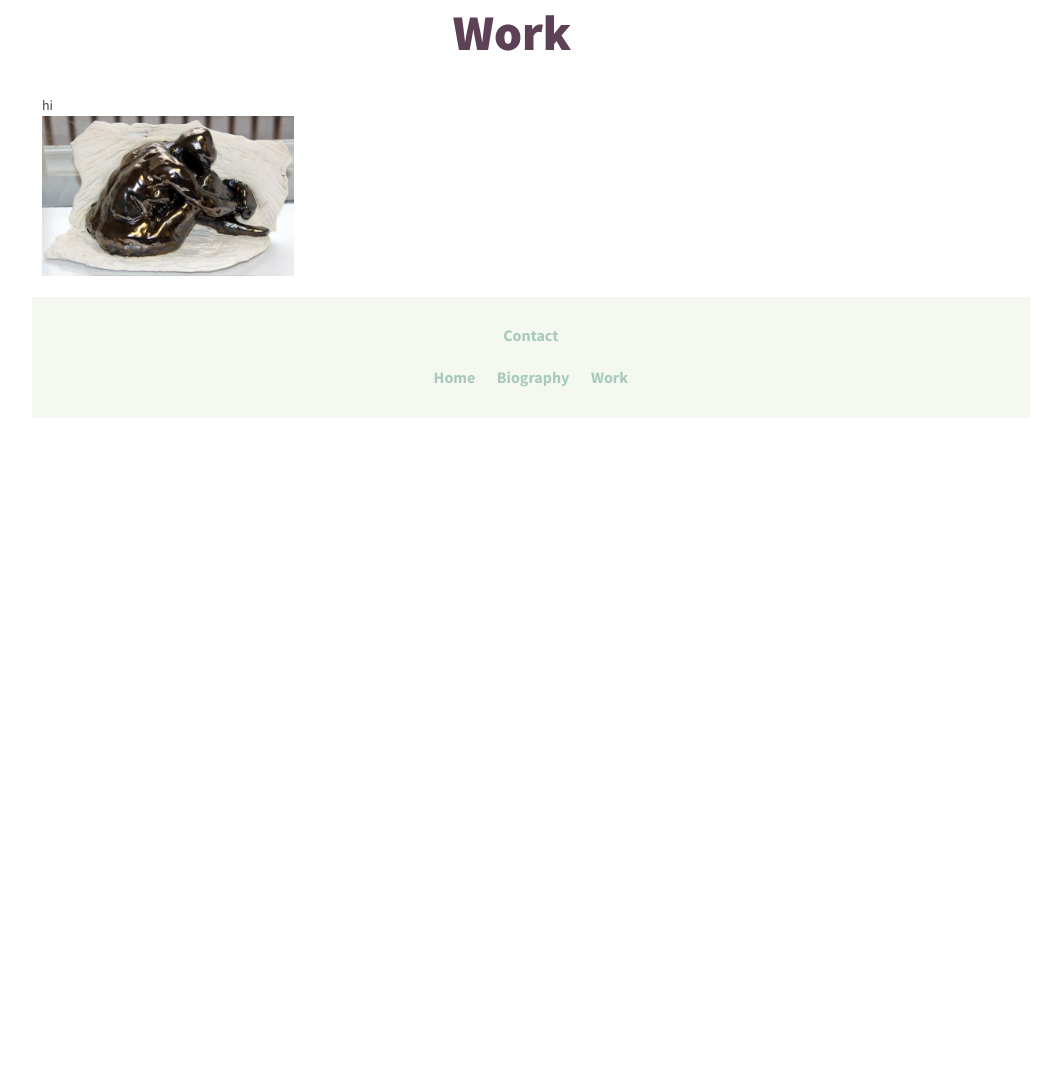
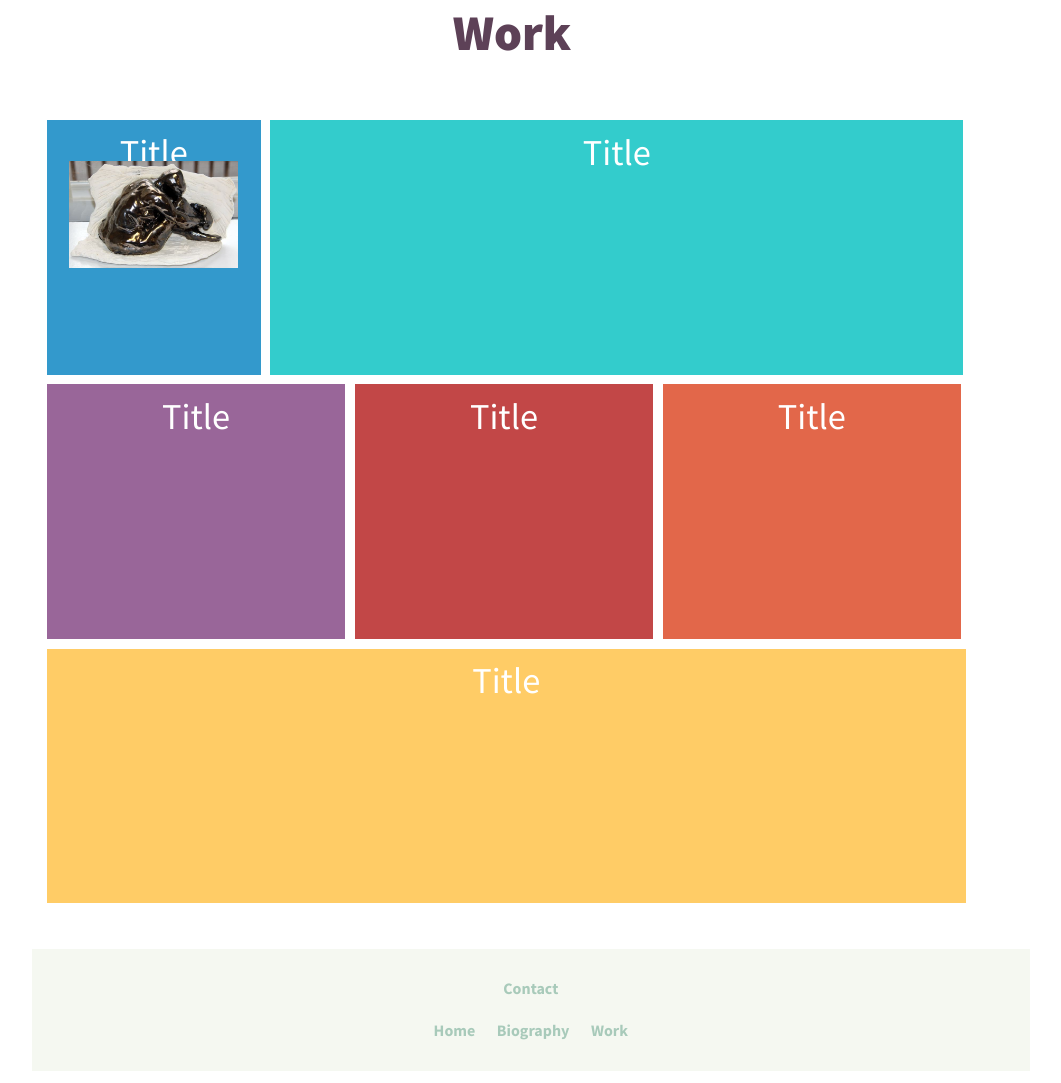
Before and after one commit to owlbytes/BinaShah, a PHP site: page /work.html in a window 1280 px wide. Shown: the whole page, without its empty margins (128-1189 px from the left). Before the commit the page ends 418 px from the top, so only its background shows below. Run offline with PHP 8.4, Linux system fonts and the light colour scheme.

Commit message:
layout for grid

```diff
--- a/CSS/work.css
+++ b/CSS/work.css
@@ -1,43 +1,89 @@
- #pics{
-  position: relative;
-  width: 90%;
- }
-
-#hidden_pics{
-  position: absolute;
-  top: 0;
-  bottom: 0;
-  left: 0;
-  right: 0;
-  visibility: hidden;
-  opacity: 0;
-  overflow: scroll;
-
-
+ul{
+  text-align: center;
+  margin-right: auto;
+  margin-left: auto;
+}
+.rb-grid {
+    list-style: none;
+    text-align: center;
+    margin-left:auto;
+    margin-right: auto;
 }
 
-#hidden_pics:hover{
-  visibility: visible;
-  opacity: 1;
+.rb-grid li {
+    width: 24%;
+    height: 15em;
+    margin: 0.5%;
+    background: #8CC7DF;
+    color: #fff;
+    display: block;
+    float: left;
+    padding: 1.6em;
+    cursor: pointer;
+    position: relative;
+}
+
+.rb-grid li.rb-span-1{
+    width: 18%;
+}
+
+#width1 img {
   width: 100%;
-  height: 100%;
+  height: auto;
+}
+
+.rb-grid li.rb-span-2 {
+    width: 27%;
+}
+
+.rb-grid li.rb-span-3 {
+    width: 30%;
+}
+
+.rb-grid li.rb-span-4 {
+    width: 40%;
+}
+
+.rb-grid li.rb-span-5 {
+    width: 93%;
+}
+
+.rb-grid li.rb-span-6 {
+    width: 69%;
+}
+
+.rb-grid li h3 {
+    font-size: 2.6em;
+    font-weight: 100;
+}
+
+.rb-grid li[class^="icon-"]:before,
+.rb-grid li[class*=" icon-"]:before {
+    font-size: 10em;
+    position: absolute;
+    display: block;
+    width: 100%;
+    height: 100%;
+    top: 0;
+    left: 0;
+    line-height: 3;
+    opacity: 0.4;
+    text-align: right;
+    pointer-events: none;
 }
 
 /*color choices for boxes*/
-#rb-grid li:nth-child(1) {
-  border-style:solid;
-  border-color:#5D4157;
-}
-#rb-grid li:nth-child(2) { background: #838689; }
-#rb-grid li:nth-child(3) { background: #A8CABA; }
-#rb-grid li:nth-child(4) { background: #CAD7B2; }
-.rb-grid li:nth-child(5) { background: #EBE3AA; }
-.rb-grid li:nth-child(6) { background: #5D4157; }
-.rb-grid li:nth-child(7) { background: #838689; }
-.rb-grid li:nth-child(8) { background: #A8CABA; }
-.rb-grid li:nth-child(9) { background: #CAD7B2; }
-.rb-grid li:nth-child(10) { background: #EBE3AA; }
-
+.rb-grid li:nth-child(1) { background: #3399CC; }
+.rb-grid li:nth-child(2) { background: #33CCCC; }
+.rb-grid li:nth-child(3) { background: #996699; }
+.rb-grid li:nth-child(4) { background: #C24747; }
+.rb-grid li:nth-child(5) { background: #e2674a; }
+.rb-grid li:nth-child(6) { background: #FFCC66; }
+.rb-grid li:nth-child(7) { background: #99CC99; }
+.rb-grid li:nth-child(8) { background: #669999; }
+.rb-grid li:nth-child(9) { background: #CC6699; }
+.rb-grid li:nth-child(10) { background: #339966; }
+.rb-grid li:nth-child(11) { background: #666699; }
 
 
 /*for smaller screens, boxes arent in grid*/
--- a/work.html
+++ b/work.html
@@ -10,41 +10,37 @@
 </head>
 <body>
   <div class="container">
-    <div class="sixteen columns">
+    <div class="sixteen columns" id="grid">
       <h1>Work</h1>
       <br>
       <br>
-      <div class="five columns alpha" id="rb-grid">
-        <p>hi</p>
-        <img src="fold.jpg" id="pics">
-        <img src="fold.jpg" id="hidden_pics">
-        <p id="hidden_pics">test</p>
-      </div>
-      <!-- <div class="four columns omega">
-        <p>hi</p>
-        <img src="fold.jpg">
-      </div>
-      <div class="seven columns omega">
-        <p>hi</p>
-        <img src="fold.jpg">
-      </div>
-      <div class="nine columns omega">
-        <p>hi</p>
-        <img src="fold.jpg">
-      </div>
-      <div class="five columns omega">
-        <p>hi</p>
-        <img src="fold.jpg">
-      </div>   -->
+      <br>
+      <ul id="rb-grid" class="rb-grid clearfix">
+        <li class="rb-span-1">
+          <div id="width1">
+            <h3>Title</h3>
+            <img src="fold.jpg" >
+          </div>
 
-      <br>
-
-<!--       <ul id="rb-grid" class="rb-grid clearfix">
+         </li>
+        <li class="icon-clima-1 rb-span-6">
+          <h3>Title</h3>
+          <div class="rb-overlay">
+          </div>
+         </li>
         <li class="icon-clima-1 rb-span-2">
           <h3>Title</h3>
-          <img src="fold.jpg">
-        </li>
-      </ul>  -->
+         </li>
+        <li class="icon-clima-1 rb-span-2">
+          <h3>Title</h3>
+         </li>
+        <li class="icon-clima-1 rb-span-2">
+          <h3>Title</h3>
+         </li>
+        <li class="icon-clima-1 rb-span-5">
+          <h3>Title</h3>
+         </li>
+      </ul>
     </div> <!--  end of sixteen colums div -->
   </div> <!--  end of container div -->
 
```
